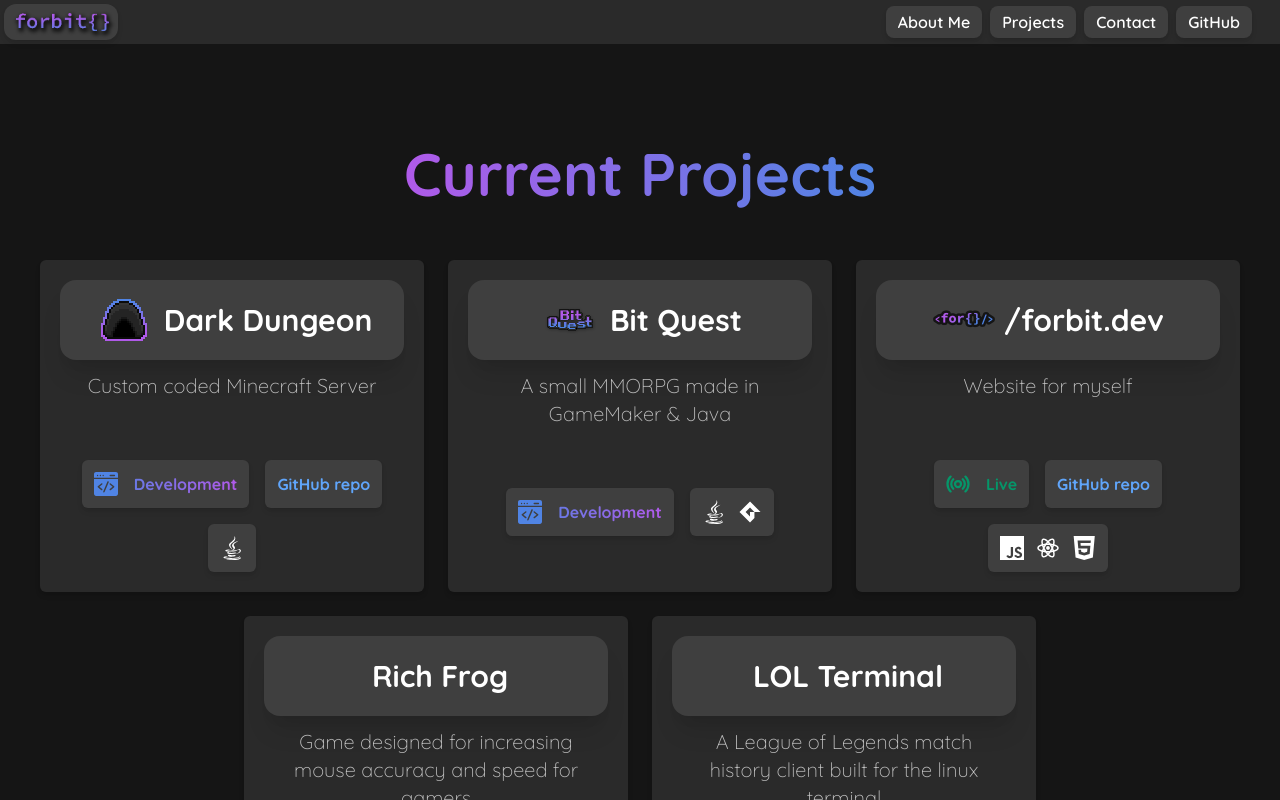
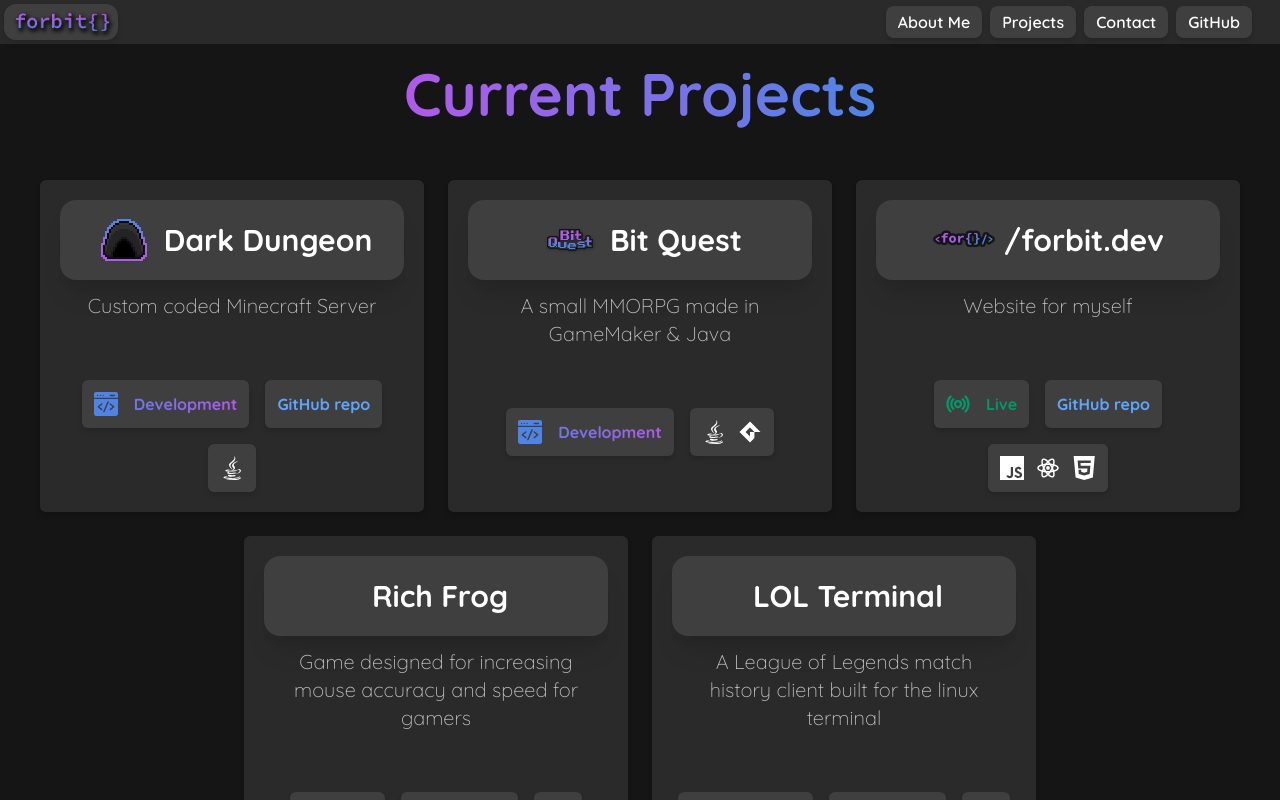
Before and after one commit to f0rbit/forbit-dev, a React (Create React App) app: page /projects in a window 1280 px wide. Built offline with nearby package versions, Linux system fonts and the light colour scheme; a web font is replaced by a local one.

Commit message:
formatting
slight adjustments

```diff
--- a/src/pages/AboutPage.js
+++ b/src/pages/AboutPage.js
@@ -30,7 +30,6 @@
           <Menu />
         </div>
         <div className="">
-          <div className="h-20" />
           <div className="flex justify-center">
             <h1 className="text-center text-6xl py-5 text-transparent bg-clip-text bg-gradient-to-r from-forbitPink to-forbitBlue">About Me</h1>
           </div>
--- a/src/pages/ProjectsPage.js
+++ b/src/pages/ProjectsPage.js
@@ -23,7 +23,6 @@
         <div className="">
           <Menu />
         </div>
-        <div className="h-20" />
         <div className="flex justify-center">
           <h1 className="text-center text-6xl py-5  text-transparent bg-clip-text bg-gradient-to-r from-forbitPink to-forbitBlue">Current Projects</h1>
         </div>
@@ -38,6 +37,7 @@
         <div className="flex flex-wrap gap-6 w-screen justify-center p-3">
           {this.renderProjects(true)}
         </div>
+        <div className="h-10" />
       </div>
     )
   };
```
